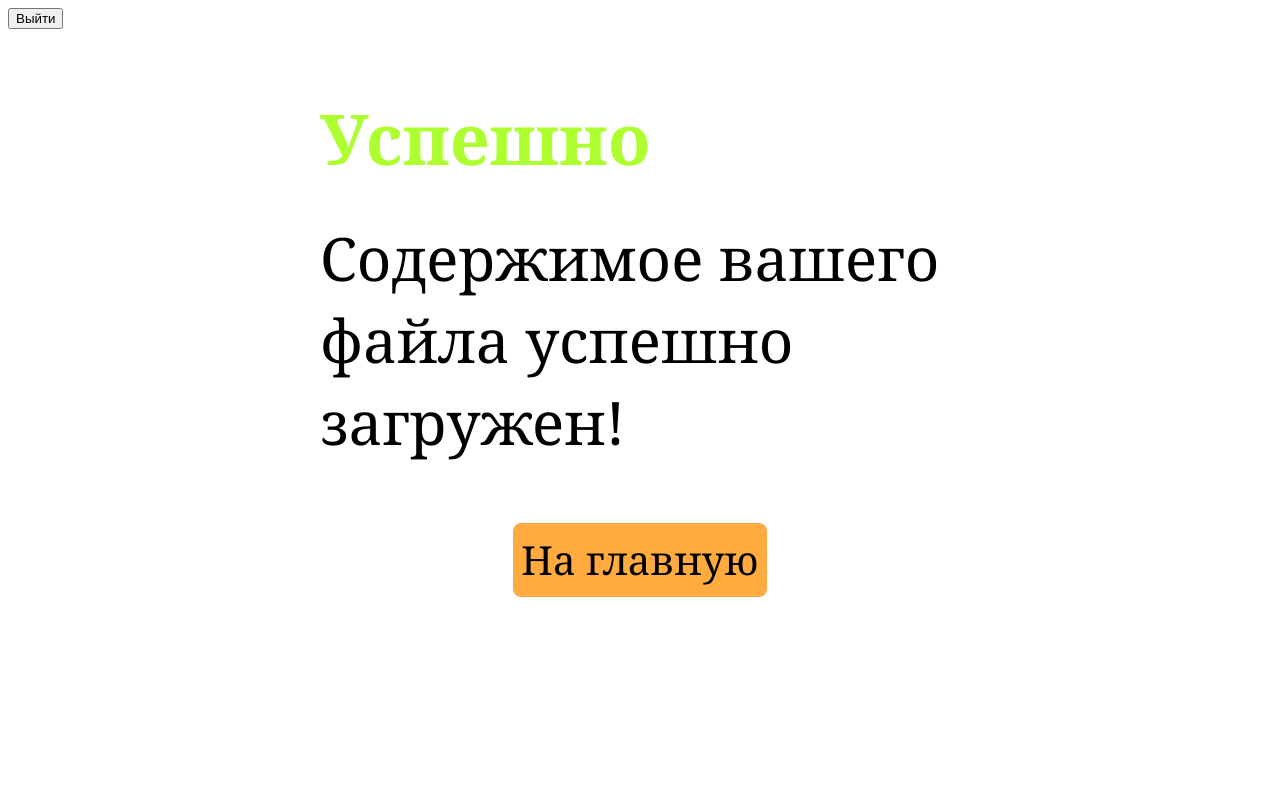
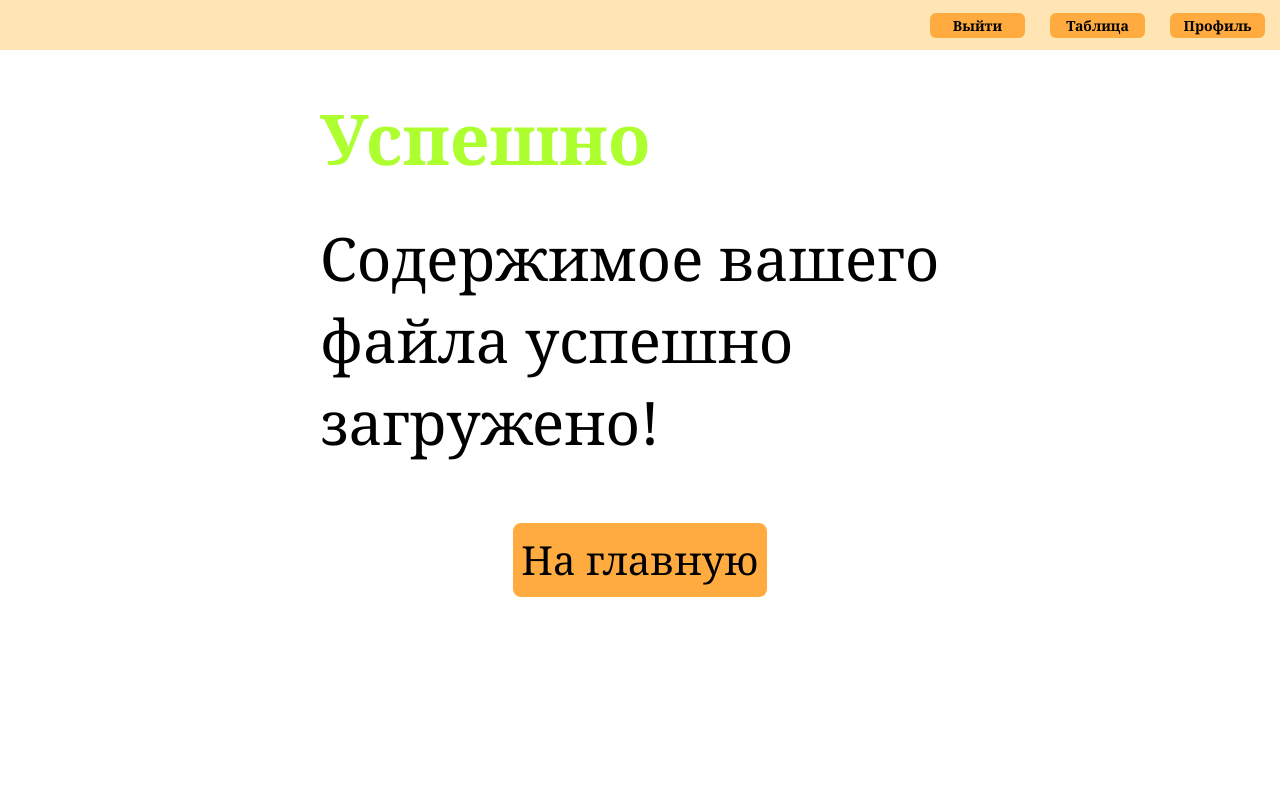
Before and after one commit to KTEP-Inside/ktep-study-load, a Django app: page /upload-success/ in a window 1280 px wide. After the commit the page ends 597 px from the top, so only its background shows below. Run offline with Django 5.2, Linux system fonts and the light colour scheme; the visitor is signed in with stand-in values (Sample User, id 1); parts of the project's set-up code (start-up, migrations or seed data) failed here and were passed over.

Commit message:
add context_processors.py, fix base.html and add new_styles

```diff
--- a/study_load/study_load/settings.py
+++ b/study_load/study_load/settings.py
@@ -68,6 +68,7 @@ TEMPLATES = [
                 'django.template.context_processors.request',
                 'django.contrib.auth.context_processors.auth',
                 'django.contrib.messages.context_processors.messages',
+                'users.context_processors.get_table_creator_context',
             ],
             'libraries': {
                 'my_template_extras': 'table_creator.templatetags.table_creator_extras',
--- a/study_load/table_creator/static/table_creator/css/styles.css
+++ b/study_load/table_creator/static/table_creator/css/styles.css
@@ -1,9 +1,11 @@
 html, body {
   height: 100%;
+  margin: 0;
 }
 body {
   font-size: 14px;
   font-family: Georgia, 'Times New Roman', Times, serif;
+
 }
 
 /* main-table */
@@ -12,6 +14,7 @@ body {
 .main-table {
   border: 2px solid;
   border-collapse: collapse;
+  margin: 15px;
 }
 
 .teacher {
@@ -29,7 +32,10 @@ body {
 	display: inline-block;
 }
 
-
+a {
+  text-decoration: none;
+  color: inherit;
+}
 tr td{
   border: 2px solid black;
 }
@@ -92,6 +98,46 @@ option {
   cursor: pointer;
 }
 
+.main-menu {
+  background-color: #FFE5B4;
+  margin-bottom: 10px;
+  height: 50px;
+  display: flex;
+  flex-direction: row;
+  flex-wrap: wrap;
+  align-content: center;
+  justify-content: flex-end;
+  align-items: center;
+}
+
+.main-menu-button {
+  background-color: #ffab40;
+  border: 2px solid #ffab40;
+  border-radius: 6px;
+  margin: 0px 10px;
+  font-family: inherit;
+  font-size: inherit;
+  font-weight: bold;
+  cursor: pointer;
+  width: 95px;
+  text-align: center;
+  height: 25px;
+  display: flex;
+  flex-wrap: wrap;
+  flex-direction: row;
+  justify-content: center;
+  align-items: center;
+}
+
+.main-menu-elem {
+  width: 120px;
+}
+
+.main-menu-elem a {
+  width: 91px;
+  height: 21px;
+
+}
 @media print {
 
   .budget {
@@ -135,6 +181,17 @@ option {
       background: transparent; /* Прозрачный фон */
       border: none; /* Убираем рамку */
     }
+  }
+  .main-menu {
+    display: none;
+  }
+
+  .subject {
+    width: 100%;
+    font-size: 12px;
+    text-align: center;
+    box-sizing: border-box;
+    white-space: normal;
   }
 }
 .delete-row-menu {
--- a/study_load/table_creator/static/table_creator/js/get_data.js
+++ b/study_load/table_creator/static/table_creator/js/get_data.js
@@ -88,7 +88,7 @@ document.addEventListener('DOMContentLoaded', function() {
             var cookies = document.cookie.split(';');
             for (var i = 0; i < cookies.length; i++) {
                 var cookie = cookies[i].trim();
-                // Ищем куку с нужным именем
+                // Ищем куки с нужным именем
                 if (cookie.substring(0, name.length + 1) === (name + '=')) {
                     cookieValue = decodeURIComponent(cookie.substring(name.length + 1));
                     break;
@@ -186,7 +186,6 @@ document.addEventListener('DOMContentLoaded', function() {
         let groupId = `group_${rowId}`;
         let selectedGroupId = document.getElementById(groupId).value;
 
-        // оптимизировать
         let fetchPromises = Array.from(typeLoadElements).map(typeLoad => {
             return fetch(`/get-hours/${selectedTeacherId}/${selectedGroupId}/${selectedSubjectId}/${typeLoad.id}/`)
                 .then(response => response.json())
--- a/study_load/table_creator/templates/table_creator/success.html
+++ b/study_load/table_creator/templates/table_creator/success.html
@@ -5,7 +5,7 @@
 {% block content %}
 <div class="answer-message">
     <h1 class="success-title message-title">Успешно</h1>
-    <p class="answer-text">Содержимое вашего файла успешно загружен!</p>
+    <p class="answer-text">Содержимое вашего файла успешно загружено!</p>
     <a href="{% url 'home' %}" class="home-button">На главную</a>
 </div>
 
--- a/study_load/table_creator/utils.py
+++ b/study_load/table_creator/utils.py
@@ -1,2 +1,5 @@
 exams_type = ('Э', 'ДЗ')
 type_results = ['Всего', 'Праздничный дни', 'Итого']
+
+menu = [{'title': 'Таблица', 'url_name': 'home'},
+        {'title': 'Профиль', 'url_name': 'users:profile'},]
--- a/study_load/templates/base.html
+++ b/study_load/templates/base.html
@@ -8,11 +8,22 @@
     <link type="text/css" href="{% static 'table_creator/css/styles.css' %}" rel="stylesheet">
     <link type="text/css" href="{% static 'users/css/styles.css' %}" rel="stylesheet">
 </head>
-<header>
-    <form id="logout-form" method="post" action="{% url 'users:logout' %}">
-      {% csrf_token %}
-      <button type="submit">Выйти</button>
-    </form>
+<header class="main-menu">
+    {% if user.is_authenticated %}
+
+    <form id="logout-form" method="post" action="{% url 'users:logout' %}" class="main-menu-elem">
+        {% csrf_token %}
+        <button type="submit" class="main-menu-button">Выйти</button>
+      </form>
+    {% for m in mainmenu %}
+    <div class="main-menu-elem">
+        <a href="{% url m.url_name %}" class="main-menu-button">{{ m.title }}</a>
+    </div>
+    {% endfor %}
+
+    {% endif %}
+
+
 </header>
 <body>
 
--- /dev/null
+++ b/study_load/users/context_processors.py
@@ -0,0 +1,5 @@
+from table_creator.utils import menu
+
+
+def get_table_creator_context(request):
+    return {'mainmenu': menu}
```
